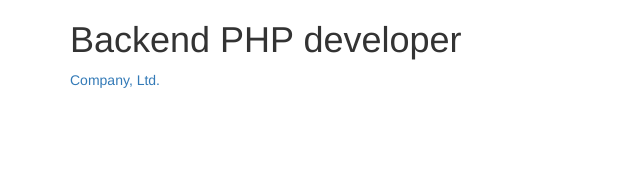
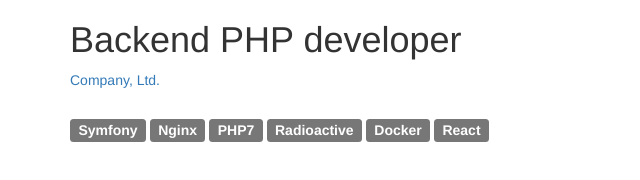
Before and after one commit to hunter1271/hidev-pages, a website: page vacancy-page.html in a window 1280 px wide. Shown: the whole page, without its empty margins (0-640 px from the left). Drawn offline with nearby package versions, Linux system fonts and the light colour scheme.

Commit message:
Vacancy stack

```diff
--- a/assets/less/styles.less
+++ b/assets/less/styles.less
@@ -29,3 +29,10 @@
   position: absolute;
   top: 0;
 }
+
+.stack {
+  margin: 20px 0;
+  > .label-stack {
+    font-size: 14px;
+  }
+}
--- a/vacancy-page.html
+++ b/vacancy-page.html
@@ -25,6 +25,16 @@
             <p><a href="#" class="company">Company, Ltd.</a></p>
         </div>
     </div>
+    <div class="container">
+        <div class="stack">
+            <a class="label label-default label-stack">Symfony</a>
+            <a class="label label-default label-stack">Nginx</a>
+            <a class="label label-default label-stack">PHP7</a>
+            <a class="label label-default label-stack">Radioactive</a>
+            <a class="label label-default label-stack">Docker</a>
+            <a class="label label-default label-stack">React</a>
+        </div>
+    </div>
 
 <!-- jQuery (necessary for Bootstrap's JavaScript plugins) -->
 <script src="https://ajax.googleapis.com/ajax/libs/jquery/1.12.4/jquery.min.js"></script>
```
Also changed, not shown: build/css/hd-theme.css.
